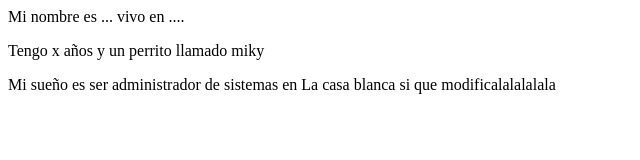
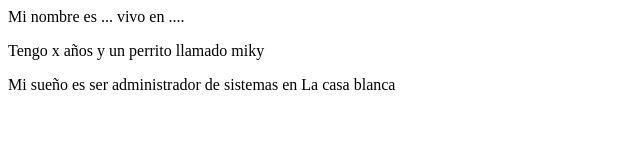
Before and after one commit to Abelcb-89/test1, a plain HTML site: page index.html in a window 1280 px wide. Shown: the whole page, without its empty margins (0-640 px from the left). Drawn offline with Linux system fonts and the light colour scheme.

Commit message:
cabio 01

```diff
--- a/index.html
+++ b/index.html
@@ -10,7 +10,7 @@
 <p>Mi nombre es ... vivo en .... </p>
 
 <p>Tengo x años y un perrito llamado miky </p>
-<p>Mi sueño es ser administrador de sistemas en La casa blanca si que modificalalalalala </p>
+<p>Mi sueño es ser administrador de sistemas en La casa blanca </p>
 
 
 
```
